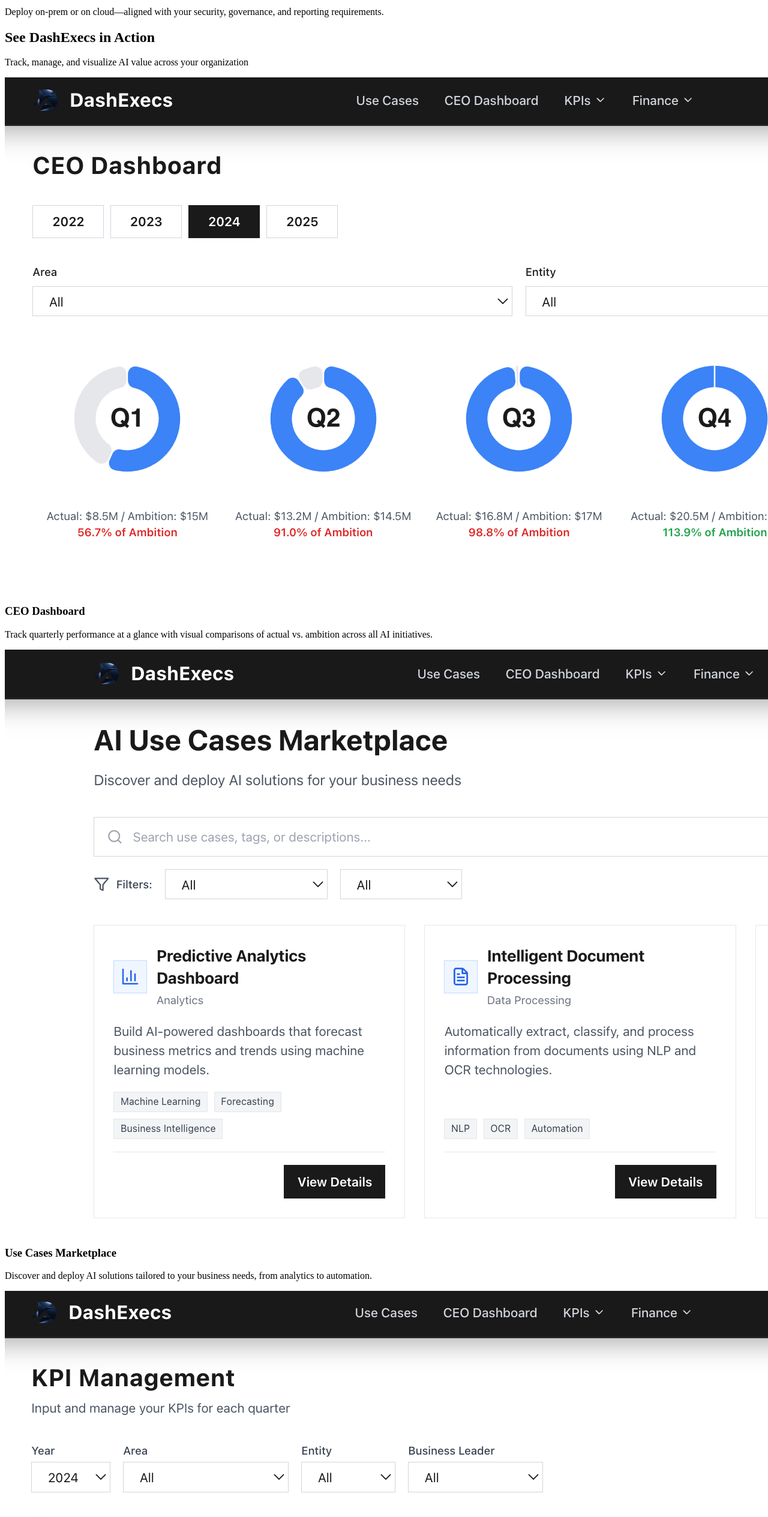
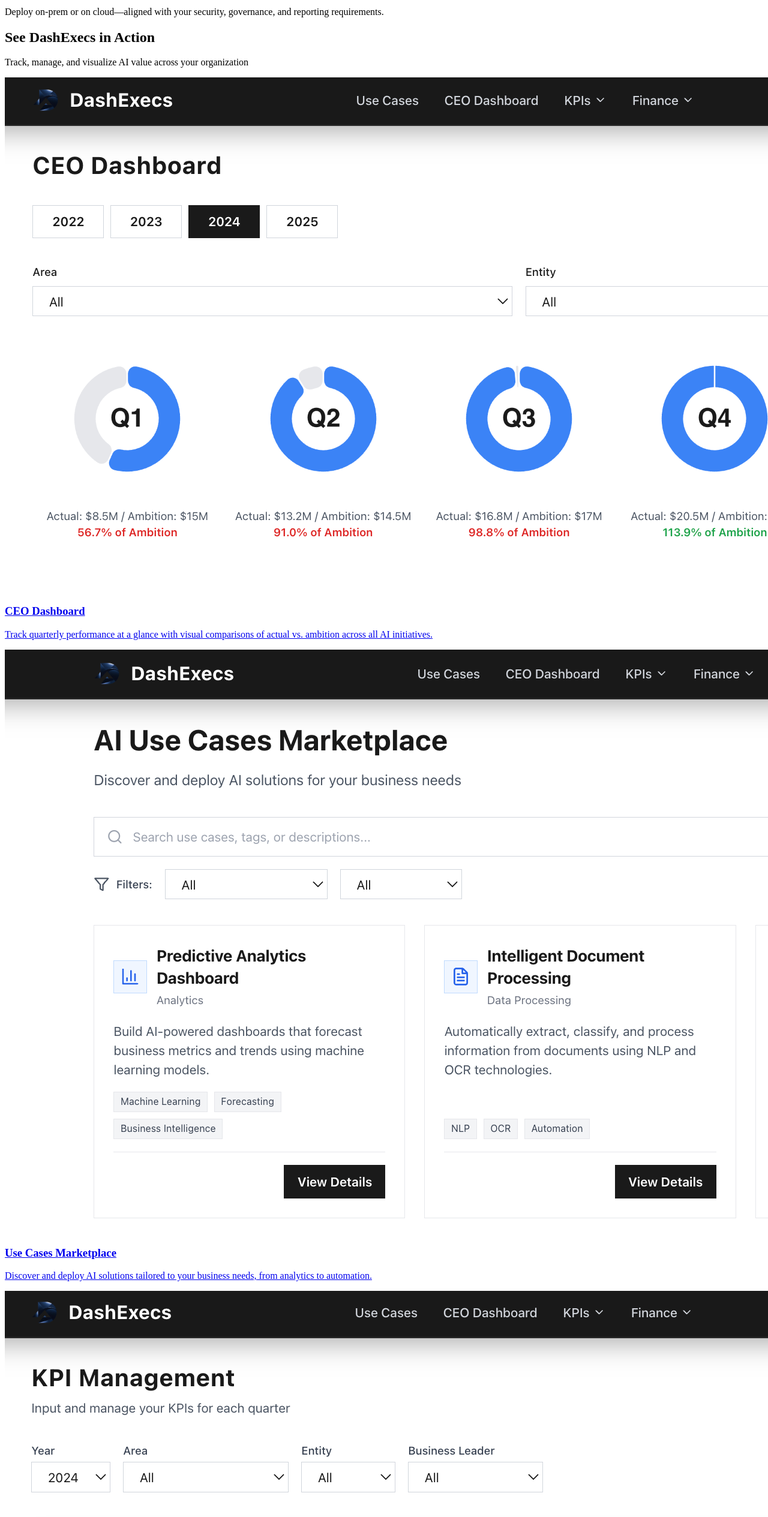
Before and after one commit to CyberTud/dashexecs-web, a React (Vite) app: page / in a window 1280 px wide. Shown: the part 1540-4069 px from the top of the page at 60% size. Built offline with nearby package versions, Linux system fonts and the light colour scheme; the HTML template or start-up script is replaced by a standard one.

Commit message:
Make solution cards clickable - link to respective solution pages

```diff
--- a/src/pages/LandingPage.tsx
+++ b/src/pages/LandingPage.tsx
@@ -1,6 +1,7 @@
 import { motion } from 'framer-motion'
 import { ArrowRight, Cloud, Server } from 'lucide-react'
 import { useState, useEffect } from 'react'
+import { Link } from 'react-router-dom'
 import ReactECharts from 'echarts-for-react'
 import Navigation from '../components/Navigation'
 import { Button } from '../components/ui/Button'
@@ -379,13 +380,14 @@ const LandingPage = () => {
 
           <div className="grid grid-cols-1 md:grid-cols-2 gap-8">
             {/* CEO Dashboard */}
+            <Link to="/solutions/ceo-dashboard">
               <motion.div
                 id="ceo-dashboard"
                 initial={{ opacity: 0, y: 20 }}
                 whileInView={{ opacity: 1, y: 0 }}
                 viewport={{ once: true }}
                 transition={{ duration: 0.6, delay: 0.1 }}
-              className="bg-white rounded-none shadow-lg overflow-hidden border border-gray-200 scroll-mt-20"
+                className="bg-white rounded-none shadow-lg overflow-hidden border border-gray-200 scroll-mt-20 cursor-pointer hover:shadow-xl transition-shadow"
               >
                 <img
                   src="/screenshot-ceo-dashboard.png"
@@ -401,15 +403,17 @@ const LandingPage = () => {
                   </p>
                 </div>
               </motion.div>
+            </Link>
 
             {/* Use Cases Marketplace */}
+            <Link to="/solutions/marketplace">
               <motion.div
                 id="marketplace"
                 initial={{ opacity: 0, y: 20 }}
                 whileInView={{ opacity: 1, y: 0 }}
                 viewport={{ once: true }}
                 transition={{ duration: 0.6, delay: 0.2 }}
-              className="bg-white rounded-none shadow-lg overflow-hidden border border-gray-200 scroll-mt-20"
+                className="bg-white rounded-none shadow-lg overflow-hidden border border-gray-200 scroll-mt-20 cursor-pointer hover:shadow-xl transition-shadow"
               >
                 <img
                   src="/screenshot-marketplace.png"
@@ -425,15 +429,17 @@ const LandingPage = () => {
                   </p>
                 </div>
               </motion.div>
+            </Link>
 
             {/* KPI Management */}
+            <Link to="/solutions/kpi-management">
               <motion.div
                 id="kpi-management"
                 initial={{ opacity: 0, y: 20 }}
                 whileInView={{ opacity: 1, y: 0 }}
                 viewport={{ once: true }}
                 transition={{ duration: 0.6, delay: 0.3 }}
-              className="bg-white rounded-none shadow-lg overflow-hidden border border-gray-200 scroll-mt-20"
+                className="bg-white rounded-none shadow-lg overflow-hidden border border-gray-200 scroll-mt-20 cursor-pointer hover:shadow-xl transition-shadow"
               >
                 <img
                   src="/screenshot-kpi-management.png"
@@ -449,15 +455,17 @@ const LandingPage = () => {
                   </p>
                 </div>
               </motion.div>
+            </Link>
 
             {/* Financial Tracking */}
+            <Link to="/solutions/financial-tracking">
               <motion.div
                 id="financial-tracking"
                 initial={{ opacity: 0, y: 20 }}
                 whileInView={{ opacity: 1, y: 0 }}
                 viewport={{ once: true }}
                 transition={{ duration: 0.6, delay: 0.4 }}
-              className="bg-white rounded-none shadow-lg overflow-hidden border border-gray-200 scroll-mt-20"
+                className="bg-white rounded-none shadow-lg overflow-hidden border border-gray-200 scroll-mt-20 cursor-pointer hover:shadow-xl transition-shadow"
               >
                 <img
                   src="/screenshot-usecase-detail.png"
@@ -473,6 +481,7 @@ const LandingPage = () => {
                   </p>
                 </div>
               </motion.div>
+            </Link>
           </div>
         </div>
       </section>
```
Lines whose indentation alone changed are shown as unchanged.
